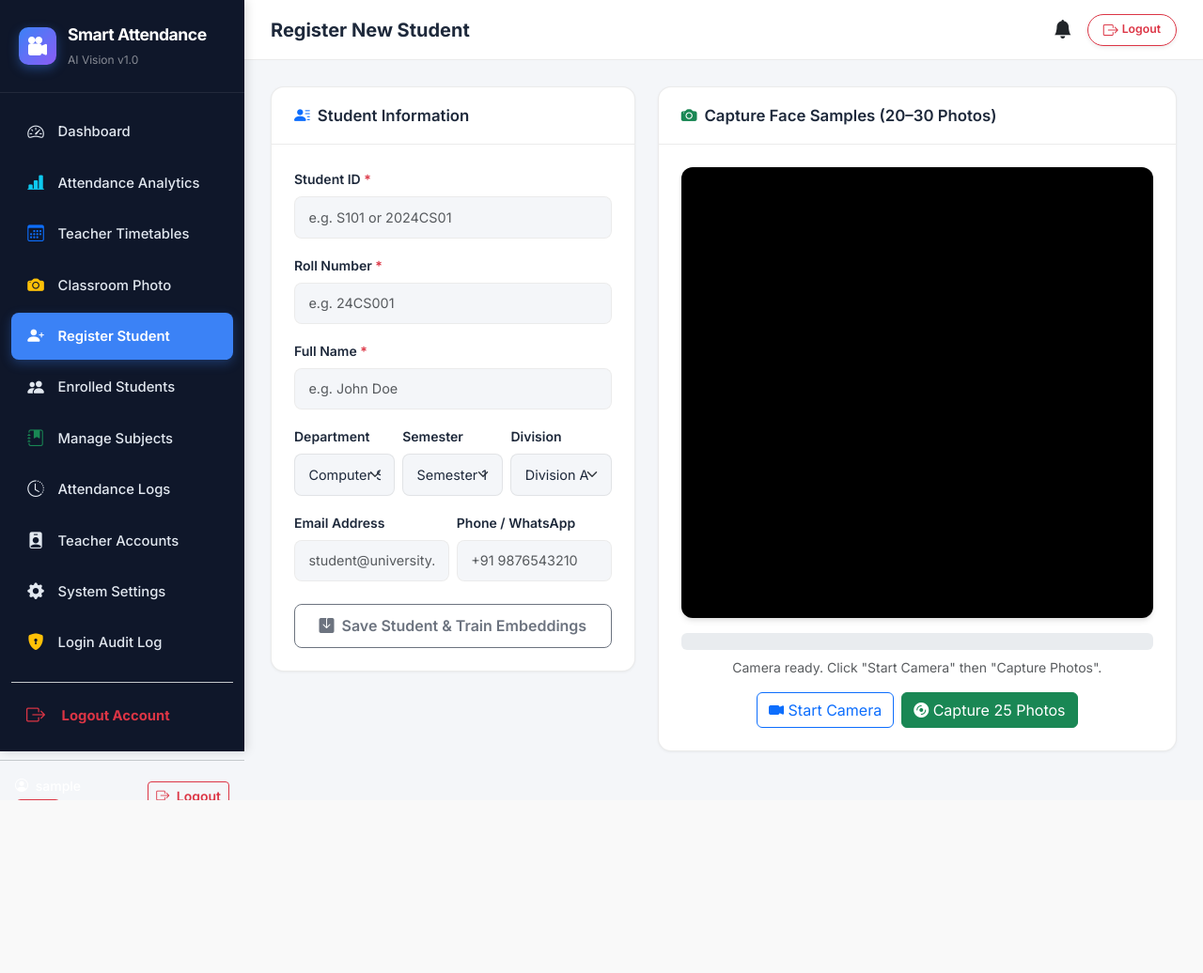
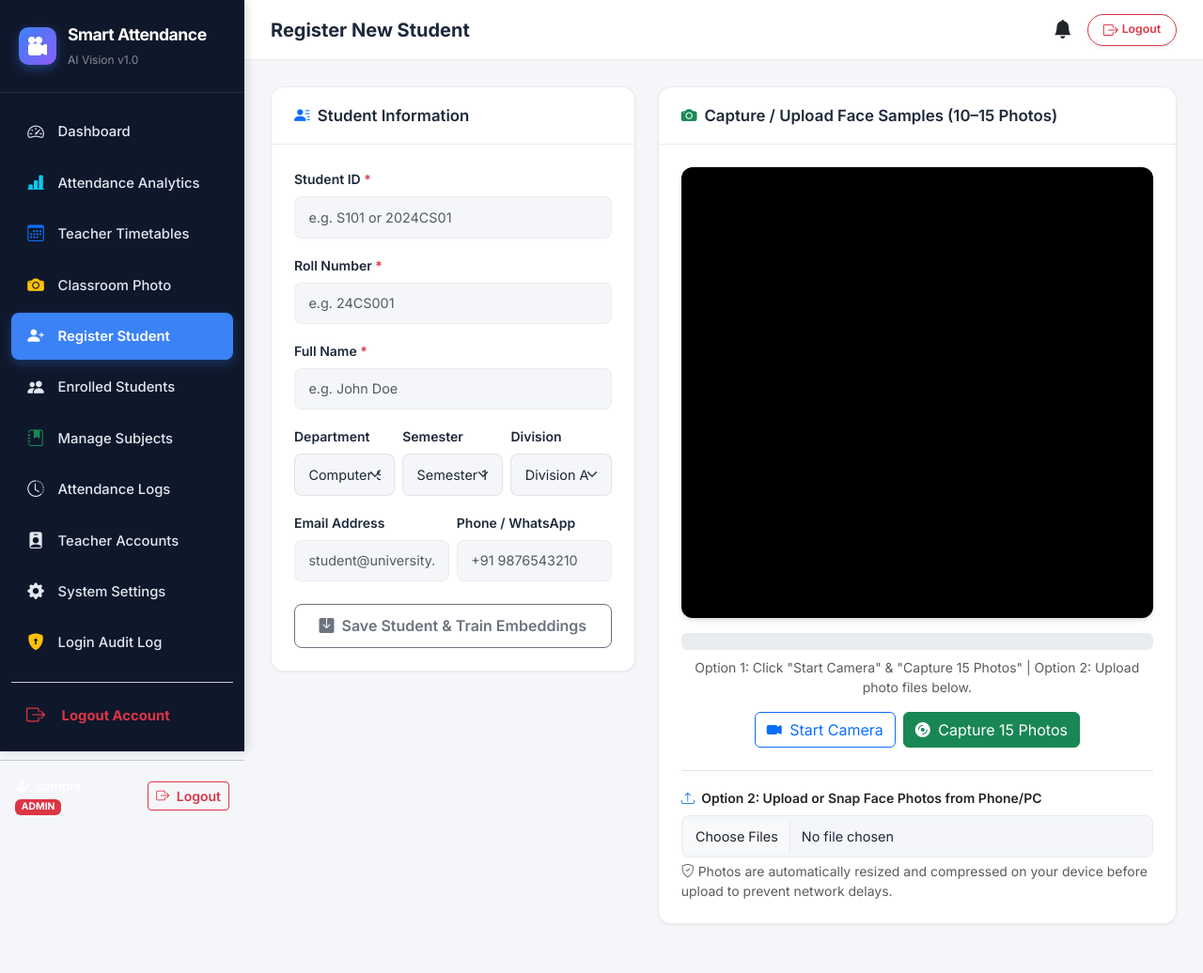
Before and after one commit to dp500518-alt/AI-attendance-, a Flask app: page /register in a window 1280 px wide. Shown: the whole page at 94% size. Before the commit the page ends 852 px from the top, so only its background shows below. Run offline with Flask 3, Linux system fonts and the light colour scheme; the visitor is signed in with stand-in values (Sample User, id 1); data that the repository does not hold is empty; some libraries are stand-ins or nearby versions.

Commit message:
fix: add client-side image compression to prevent HTTP 413 Payload Too Large error on Vercel

```diff
--- a/static/js/app.js
+++ b/static/js/app.js
@@ -63,7 +63,7 @@ function initFlashAutoDismiss() {
     }, 5000);
 }
 
-// 3. Webcam Helper for Registration Page
+// 3. Webcam & Upload Helper for Registration Page
 let regWebcamStream = null;
 let regCapturedSamples = [];
 
@@ -72,7 +72,7 @@ async function startRegistrationWebcam(videoElemId) {
     if (!video) return;
 
     if (!navigator.mediaDevices || !navigator.mediaDevices.getUserMedia) {
-        alert("⚠️ Mobile Camera Security Notice:\n\nBrowsers block live webcam streams over plain HTTP network IP (http://192.168.29.113:5000).\n\nPlease use the 'Choose File / Take Photo' button on your phone to snap a photo directly!");
+        alert("⚠️ Mobile Camera Notice:\n\nBrowsers block live webcam streams over HTTP.\n\nPlease use the 'Upload Face Photos' option below to snap photos!");
         return;
     }
 
@@ -83,7 +83,7 @@ async function startRegistrationWebcam(videoElemId) {
         video.srcObject = regWebcamStream;
     } catch (err) {
         console.error("Webcam access error:", err);
-        alert("Could not access webcam. On mobile network IP (HTTP), browsers block live camera stream. Please grant camera permissions or use the direct 'Take Photo / Upload' option.");
+        alert("Could not access webcam. Please grant camera permissions or use the direct 'Upload Face Photos' option.");
     }
 }
 
@@ -94,7 +94,7 @@ function stopRegistrationWebcam() {
     }
 }
 
-async function captureRegistrationSamples(videoElemId, totalCount = 25, progressBarId, statusTextId) {
+async function captureRegistrationSamples(videoElemId, totalCount = 15, progressBarId, statusTextId) {
     const video = document.getElementById(videoElemId);
     const progressBar = document.getElementById(progressBarId);
     const statusText = document.getElementById(statusTextId);
@@ -109,15 +109,16 @@ async function captureRegistrationSamples(videoElemId, totalCount = 25, progress
     if (startBtn) startBtn.disabled = true;
     regCapturedSamples = [];
 
-    // Compress to 480x360 for fast upload
+    // Optimized 320x240 resolution @ 0.50 JPEG quality (~15-20 KB per frame)
+    // 15 photos = ~250 KB total base64 JSON payload (prevents Vercel 4.5MB 413 error)
     const canvas = document.createElement('canvas');
-    canvas.width = 480;
-    canvas.height = 360;
+    canvas.width = 320;
+    canvas.height = 240;
     const ctx = canvas.getContext('2d');
 
     for (let i = 1; i <= totalCount; i++) {
-        ctx.drawImage(video, 0, 0, 480, 360);
-        const b64Data = canvas.toDataURL('image/jpeg', 0.65);
+        ctx.drawImage(video, 0, 0, 320, 240);
+        const b64Data = canvas.toDataURL('image/jpeg', 0.50);
         regCapturedSamples.push(b64Data);
 
         const pct = Math.round((i / totalCount) * 100);
@@ -136,8 +137,98 @@ async function captureRegistrationSamples(videoElemId, totalCount = 25, progress
     if (statusText) {
         statusText.innerText = `Captured all ${totalCount} face photos successfully! Ready to save.`;
     }
+
+    // Store JSON in hidden form field
+    const samplesJsonElem = document.getElementById('samples_json');
+    if (samplesJsonElem) {
+        samplesJsonElem.value = JSON.stringify(regCapturedSamples);
+    }
+
     if (submitBtn) submitBtn.disabled = false;
     if (startBtn) startBtn.disabled = false;
+}
+
+// Client-side compressed photo upload for registration (when webcam is not used/available)
+async function handleRegisterFileUpload(fileInputElem, progressBarId, statusTextId) {
+    const files = fileInputElem.files;
+    if (!files || files.length === 0) return;
+
+    const progressBar = document.getElementById(progressBarId);
+    const statusText = document.getElementById(statusTextId);
+    const submitBtn = document.getElementById('submitRegBtn');
+
+    regCapturedSamples = [];
+    const totalFiles = files.length;
+    let processedCount = 0;
+
+    for (let i = 0; i < totalFiles; i++) {
+        const file = files[i];
+        if (!file.type.startsWith('image/')) continue;
+
+        try {
+            const b64Data = await compressImageFileToBase64(file, 320, 240, 0.50);
+            regCapturedSamples.push(b64Data);
+            processedCount++;
+
+            const pct = Math.round((processedCount / totalFiles) * 100);
+            if (progressBar) {
+                progressBar.style.width = pct + '%';
+                progressBar.setAttribute('aria-valuenow', pct);
+            }
+            if (statusText) {
+                statusText.innerText = `Processed ${processedCount} of ${totalFiles} uploaded photos (${pct}%)`;
+            }
+        } catch (err) {
+            console.error("Error processing file:", file.name, err);
+        }
+    }
+
+    const samplesJsonElem = document.getElementById('samples_json');
+    if (samplesJsonElem) {
+        samplesJsonElem.value = JSON.stringify(regCapturedSamples);
+    }
+
+    if (statusText) {
+        statusText.innerText = `Processed ${regCapturedSamples.length} photo(s) successfully! Ready to save.`;
+    }
+    if (submitBtn && regCapturedSamples.length > 0) {
+        submitBtn.disabled = false;
+    }
+}
+
+// Generic Image Resizer / Compressor returning base64 JPEG
+function compressImageFileToBase64(file, maxW = 1280, maxH = 960, quality = 0.70) {
+    return new Promise((resolve, reject) => {
+        const reader = new FileReader();
+        reader.onload = (e) => {
+            const img = new Image();
+            img.onload = () => {
+                let w = img.width;
+                let h = img.height;
+
+                if (w > maxW || h > maxH) {
+                    if (w / maxW > h / maxH) {
+                        h = Math.round((h * maxW) / w);
+                        w = maxW;
+                    } else {
+                        w = Math.round((w * maxH) / h);
+                        h = maxH;
+                    }
+                }
+
+                const canvas = document.createElement('canvas');
+                canvas.width = w;
+                canvas.height = h;
+                const ctx = canvas.getContext('2d');
+                ctx.drawImage(img, 0, 0, w, h);
+                resolve(canvas.toDataURL('image/jpeg', quality));
+            };
+            img.onerror = reject;
+            img.src = e.target.result;
+        };
+        reader.onerror = reject;
+        reader.readAsDataURL(file);
+    });
 }
 
 // 4. Live Classroom Webcam Capture Helper (Rear & Front Camera Support)
@@ -166,8 +257,8 @@ async function startClassroomWebcam(videoElemId, mode = 'environment') {
     try {
         classroomWebcamStream = await navigator.mediaDevices.getUserMedia({
             video: {
-                width: { ideal: 1920 },
-                height: { ideal: 1080 },
+                width: { ideal: 1280 },
+                height: { ideal: 720 },
                 facingMode: { ideal: classroomFacingMode }
             }
         });
@@ -198,10 +289,73 @@ function captureClassroomPhoto(videoElemId) {
         return null;
     }
 
+    const maxW = 1280;
+    const maxH = 960;
+    let w = video.videoWidth || 1280;
+    let h = video.videoHeight || 720;
+
+    if (w > maxW || h > maxH) {
+        if (w / maxW > h / maxH) {
+            h = Math.round((h * maxW) / w);
+            w = maxW;
+        } else {
+            w = Math.round((w * maxH) / h);
+            h = maxH;
+        }
+    }
+
     const canvas = document.createElement('canvas');
-    canvas.width = video.videoWidth || 1280;
-    canvas.height = video.videoHeight || 720;
+    canvas.width = w;
+    canvas.height = h;
     const ctx = canvas.getContext('2d');
-    ctx.drawImage(video, 0, 0, canvas.width, canvas.height);
-    return canvas.toDataURL('image/jpeg', 0.85);
+    ctx.drawImage(video, 0, 0, w, h);
+    return canvas.toDataURL('image/jpeg', 0.75);
 }
+
+// 5. Client-Side Image Compressor for Classroom Photo Form Upload
+async function compressAndSubmitClassroomForm(event, formElem) {
+    const fileInput = formElem.querySelector('input[type="file"][name="classroom_photo"]');
+    if (!fileInput || !fileInput.files || fileInput.files.length === 0) {
+        return true;
+    }
+
+    const file = fileInput.files[0];
+    // If file is already small (< 800KB), submit directly
+    if (file.size < 800 * 1024) {
+        return true;
+    }
+
+    event.preventDefault(); // Intercept raw large upload
+
+    const submitBtn = formElem.querySelector('button[type="submit"]');
+    const originalText = submitBtn ? submitBtn.innerHTML : '';
+    if (submitBtn) {
+        submitBtn.disabled = true;
+        submitBtn.innerHTML = '<span class="spinner-border spinner-border-sm me-2" role="status"></span>Compressing & Uploading...';
+    }
+
+    try {
+        const b64Data = await compressImageFileToBase64(file, 1280, 960, 0.75);
+
+        // Convert base64 to Blob
+        const res = await fetch(b64Data);
+        const blob = await res.blob();
+        const compressedFile = new File([blob], file.name || "classroom.jpg", { type: "image/jpeg" });
+
+        // Replace file input files via DataTransfer API
+        const dataTransfer = new DataTransfer();
+        dataTransfer.items.add(compressedFile);
+        fileInput.files = dataTransfer.files;
+
+        // Submit form
+        formElem.submit();
+    } catch (err) {
+        console.error("Compression failed, proceeding with standard submit:", err);
+        if (submitBtn) {
+            submitBtn.disabled = false;
+            submitBtn.innerHTML = originalText;
+        }
+        formElem.submit();
+    }
+    return false;
+}
--- a/templates/classroom.html
+++ b/templates/classroom.html
@@ -66,7 +66,7 @@
                 </h5>
             </div>
             <div class="card-body-custom">
-                <form action="{{ url_for('classroom_upload') }}" method="POST" enctype="multipart/form-data">
+                <form action="{{ url_for('classroom_upload') }}" method="POST" enctype="multipart/form-data" onsubmit="return compressAndSubmitClassroomForm(event, this)">
                     <input type="hidden" name="slot_id" value="{{ active_slot.id if active_slot else '' }}">
                     <div class="mb-3">
                         <label class="form-label small fw-bold text-dark"><i class="bi bi-phone-vibrate me-1 text-primary"></i> Mobile Rear Camera Direct Capture</label>
--- a/templates/register.html
+++ b/templates/register.html
@@ -83,12 +83,12 @@
         </div>
     </div>
 
-    <!-- Live Webcam Capture Panel -->
+    <!-- Live Webcam & Photo Upload Panel -->
     <div class="col-12 col-lg-7">
         <div class="custom-card">
             <div class="card-header-custom">
                 <h5 class="card-title-custom">
-                    <i class="bi bi-camera-fill text-success"></i> Capture Face Samples (20–30 Photos)
+                    <i class="bi bi-camera-fill text-success"></i> Capture / Upload Face Samples (10–15 Photos)
                 </h5>
             </div>
             <div class="card-body-custom text-center">
@@ -100,15 +100,25 @@
                 <div class="progress mb-2" style="height: 18px;">
                     <div id="regProgressBar" class="progress-bar progress-bar-striped progress-bar-animated bg-success" role="progressbar" style="width: 0%;" aria-valuenow="0" aria-valuemin="0" aria-valuemax="100">0%</div>
                 </div>
-                <div id="regStatusText" class="small text-muted mb-3">Camera ready. Click "Start Camera" then "Capture Photos".</div>
+                <div id="regStatusText" class="small text-muted mb-3">Option 1: Click "Start Camera" & "Capture 15 Photos" | Option 2: Upload photo files below.</div>
 
-                <div class="d-flex justify-content-center gap-2">
+                <div class="d-flex justify-content-center flex-wrap gap-2 mb-4">
                     <button type="button" class="btn btn-outline-primary" onclick="startRegistrationWebcam('regVideo')">
-                        <i class="bi bi-camera-video-fill"></i> Start Camera
+                        <i class="bi bi-camera-video-fill me-1"></i> Start Camera
                     </button>
                     <button type="button" id="startCaptureBtn" class="btn btn-success" onclick="onStartCaptureClick()">
-                        <i class="bi bi-disc-fill"></i> Capture 25 Photos
+                        <i class="bi bi-disc-fill me-1"></i> Capture 15 Photos
                     </button>
+                </div>
+
+                <div class="border-top pt-3 text-start">
+                    <label class="form-label small fw-semibold text-dark">
+                        <i class="bi bi-upload text-primary me-1"></i> Option 2: Upload or Snap Face Photos from Phone/PC
+                    </label>
+                    <input type="file" id="regFileInput" multiple accept="image/*" class="form-control rounded-3" onchange="handleRegisterFileUpload(this, 'regProgressBar', 'regStatusText')">
+                    <small class="text-muted d-block mt-1">
+                        <i class="bi bi-shield-check me-1"></i>Photos are automatically resized and compressed on your device before upload to prevent network delays.
+                    </small>
                 </div>
             </div>
         </div>
@@ -127,8 +137,23 @@
             return;
         }
 
-        await captureRegistrationSamples('regVideo', 25, 'regProgressBar', 'regStatusText');
-        document.getElementById('samples_json').value = JSON.stringify(regCapturedSamples);
+        await captureRegistrationSamples('regVideo', 15, 'regProgressBar', 'regStatusText');
     }
+
+    document.getElementById('registerStudentForm').addEventListener('submit', function(e) {
+        const samplesJson = document.getElementById('samples_json').value;
+        if (samplesJson && samplesJson.length > 3.5 * 1024 * 1024) {
+            alert("Warning: Photo data is too large. Automatically trimming samples...");
+            try {
+                let parsed = JSON.parse(samplesJson);
+                if (parsed.length > 10) {
+                    parsed = parsed.slice(0, 10);
+                    document.getElementById('samples_json').value = JSON.stringify(parsed);
+                }
+            } catch(err) {
+                console.error(err);
+            }
+        }
+    });
 </script>
 {% endblock %}
```
